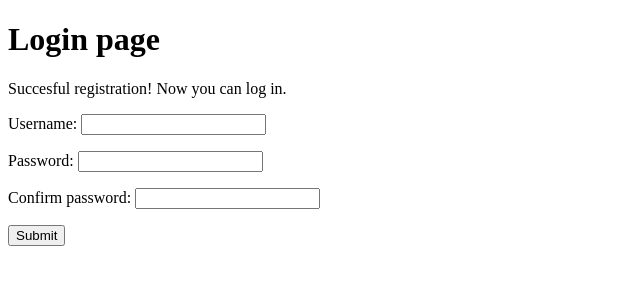
After one commit to CodecoolGlobal/proman-2-python-troll92and, a Flask app: page /registration in a window 1280 px wide. The commit adds this page. Shown: the top 300 px of the page, without its empty margins (0-640 px from the left). Run offline with Flask 2, Linux system fonts and the light colour scheme; parts of the project's set-up code (start-up, migrations or seed data) failed here and were passed over.

Commit message:
add registration function which is not really working yet

```diff
--- a/main.py
+++ b/main.py
@@ -1,4 +1,4 @@
-from flask import Flask, render_template, url_for, request
+from flask import Flask, render_template, url_for, request, session, redirect
 from util import json_response
 
 import queires
@@ -14,6 +14,24 @@ def index():
     This is a one-pager which shows all the boards and cards
     """
     return render_template('index.html')
+
+
+@app.route("/registration", methods=["GET", "POST"])
+def registration():
+    if request.method == "GET":
+        if "username" in session:
+            return redirect(url_for("index"))
+    elif request.method == "POST":
+        new_user_data = dict(request.form)
+        new_username = new_user_data["username"]
+        new_password = new_user_data["password"]
+        new_password_confirmation = new_user_data["password-confirm"]
+        if (new_password != new_password_confirmation) or (queires.get_user_data_by_name(new_username)):
+            return render_template("registration.html", invalid=True)
+        else:
+            queires.register_new_user(new_username, new_password)
+            return render_template("registration.html", invalid=False)
+    return render_template("registration.html")
 
 
 @app.route("/get-boards")
--- /dev/null
+++ b/templates/registration.html
@@ -0,0 +1,35 @@
+<!DOCTYPE html>
+<html lang="en">
+<head>
+    <meta charset="UTF-8">
+    <title>Title</title>
+</head>
+<body>
+    <h1>Login page</h1>
+    {% if invalid %}
+        <p>
+            Invalid registration attempt
+        </p>
+    {% else %}
+        <p>
+            Succesful registration!
+            Now you can log in.
+        </p>
+    {% endif %}
+    <form action="{{ url_for("registration") }}" method="post">
+        <p>
+            <label for="username">Username:</label>
+            <input id="username" name="username">
+        </p>
+        <p>
+            <label for="password">Password:</label>
+            <input id="password" name="password" >
+        </p>
+        <p>
+            <label for="password-confirm">Confirm password:</label>
+            <input id="password-confirm" name="password-confirm">
+        </p>
+        <button type="submit">Submit</button>
+    </form>
+</body>
+</html>
```
Also changed, not shown: data/proman_sample_data.sql (+15 -3 lines), queires.py (+23 -0 lines), templates/index.html (+8 -0 lines), templates/login.html (added, +10 -0 lines).
